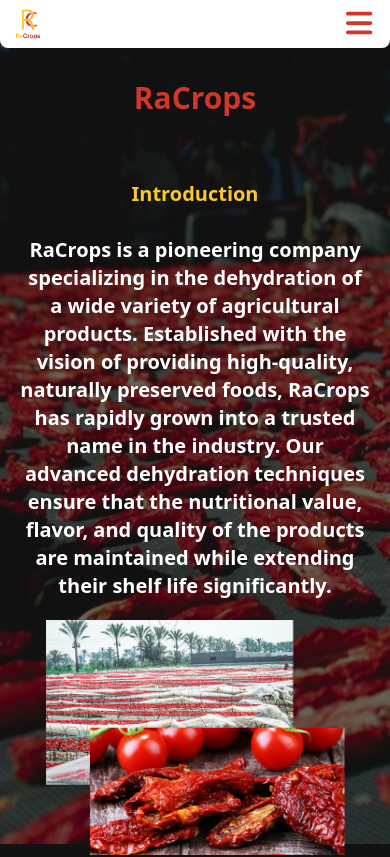
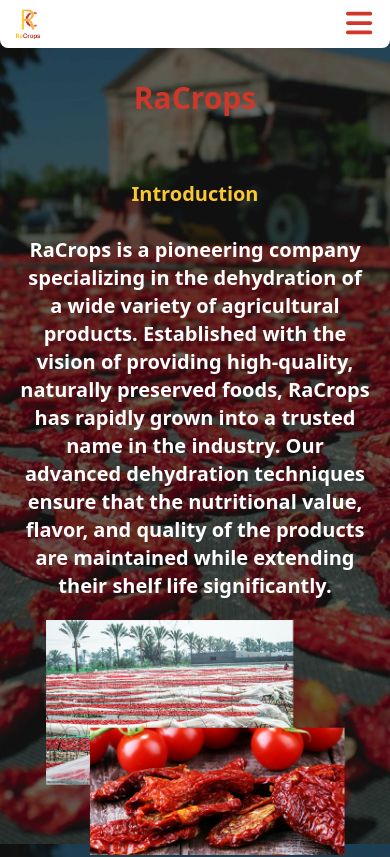
Before and after one commit to BishoyBoules/RaCrops, a Next.js app: page / in a window 390 px wide. Shown: the top 857 px of the page. Built offline with nearby package versions, Linux system fonts and the light colour scheme.

Commit message:
new updates

```diff
--- a/src/app/globals.css
+++ b/src/app/globals.css
@@ -11,3 +11,9 @@
   background-image: url('../../public/dryy.jpg');
   background-blend-mode: overlay;
 }
+
+@media only screen and (max-width: 600px) {
+  html {
+    background-image: url('../../public/tomato.jpg');
+  }
+}
```
Also changed, not shown: public/tomato.jpg (added).
